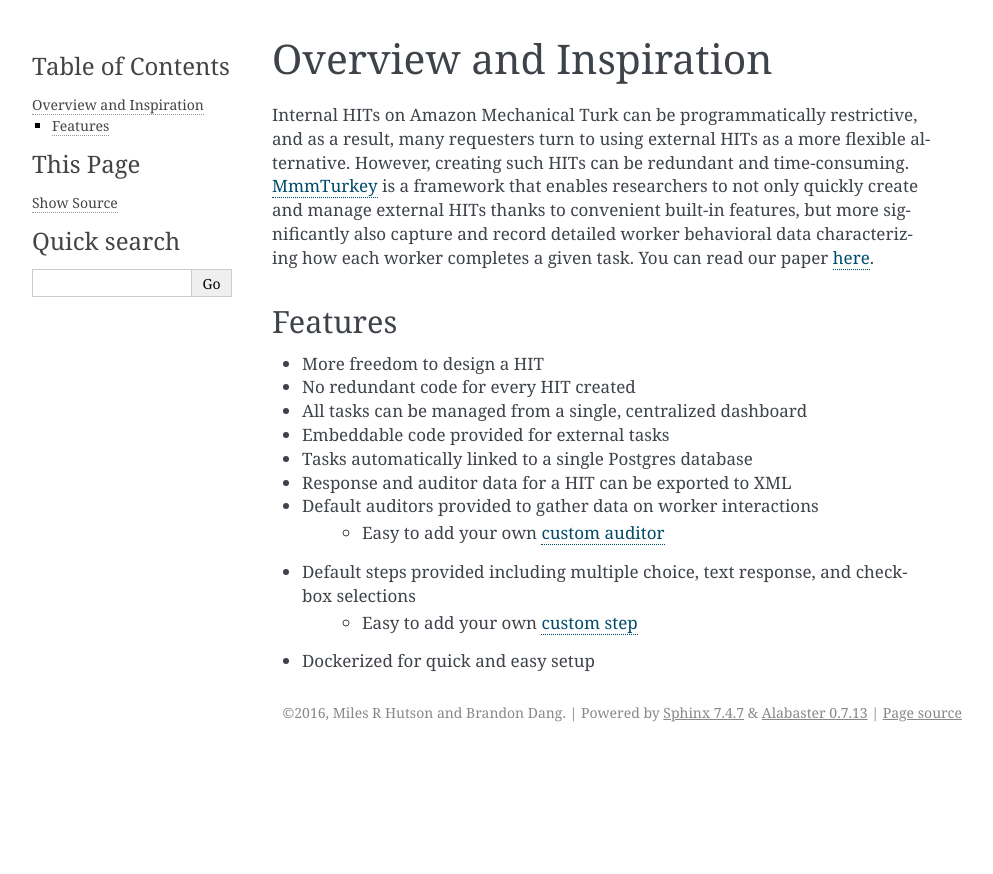
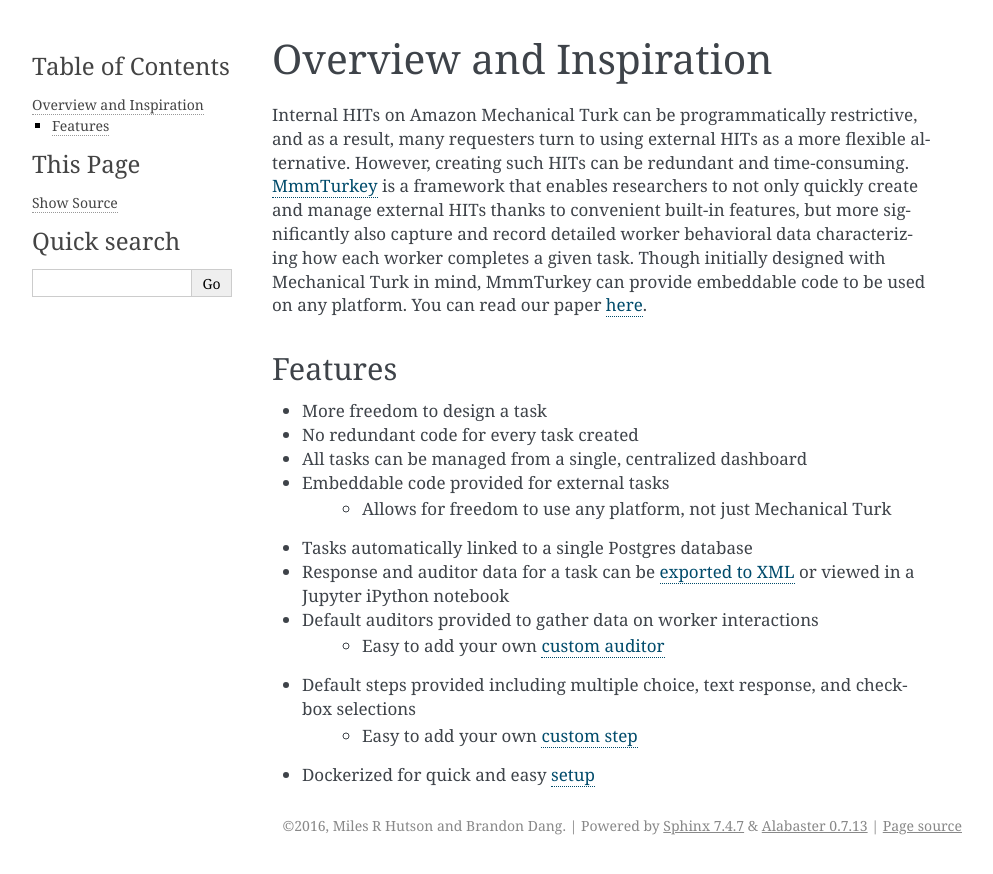
Before and after one commit to CuriousG102/turkey, a Sphinx documentation site: the page built from web/turkey/docs/source/overview.rst, in a window 1280 px wide. Shown: the top 874 px of the page, without its empty margins (148-1141 px from the left). Built offline with Sphinx 7.4.7, drawn with Linux system fonts in a browser that asks for light colours; pages that are not in the unit, such as notebooks, are missing from menus.

Commit message:
small edits

```diff
--- a/web/turkey/docs/source/data.rst
+++ b/web/turkey/docs/source/data.rst
@@ -1,3 +1,6 @@
 Using Data
 **********
-For a created task, the following are stored in a Postgres database: the metadata of the task, worker responses, metadata for each response, and auditor data for a response. Data stored in the database can be exported to XML. To view the XML, navigate to <your_site>/admin/survey/task/. Select the tasks for which you would like to retrieve responses, select the "Export tasks data" action, and hit "Go". Parse away.
+For a created task, the following are stored in a Postgres database: the metadata of the task, worker responses, metadata for each response, and auditor data for a response. Data stored in the database can be exported to XML. To view the XML, navigate to ``<your_site>/admin/survey/task/``. Select the tasks for which you would like to retrieve responses, select the "Export tasks data" action, and hit "Go". Parse away.
+
+Additionally, you can view and manipulate task data in Jupyter iPython notebooks.
+.. todo: tutorial
--- a/web/turkey/docs/source/overview.rst
+++ b/web/turkey/docs/source/overview.rst
@@ -1,20 +1,21 @@
 Overview and Inspiration
 ************************
-Internal HITs on Amazon Mechanical Turk can be programmatically restrictive, and as a result, many requesters turn to using external HITs as a more flexible alternative. However, creating such HITs can be redundant and time-consuming. `MmmTurkey <https://github.com/CuriousG102/turkey/>`_ is a framework that enables researchers to not only quickly create and manage external HITs thanks to convenient built-in features, but more significantly also capture and record detailed worker behavioral data characterizing how each worker completes a given task. You can read our paper `here <https://arxiv.org/abs/1609.00945>`_.
+Internal HITs on Amazon Mechanical Turk can be programmatically restrictive, and as a result, many requesters turn to using external HITs as a more flexible alternative. However, creating such HITs can be redundant and time-consuming. `MmmTurkey <https://github.com/CuriousG102/turkey/>`_ is a framework that enables researchers to not only quickly create and manage external HITs thanks to convenient built-in features, but more significantly also capture and record detailed worker behavioral data characterizing how each worker completes a given task. Though initially designed with Mechanical Turk in mind, MmmTurkey can provide embeddable code to be used on any platform. You can read our paper `here <https://arxiv.org/abs/1609.00945>`_.
 
 
 Features
 ========
-- More freedom to design a HIT
-- No redundant code for every HIT created
+- More freedom to design a task
+- No redundant code for every task created
 - All tasks can be managed from a single, centralized dashboard
 - Embeddable code provided for external tasks
+	* Allows for freedom to use any platform, not just Mechanical Turk
 - Tasks automatically linked to a single Postgres database
-- Response and auditor data for a HIT can be exported to XML
+- Response and auditor data for a task can be `exported to XML <data.html>`_ or viewed in a Jupyter iPython notebook
 - Default auditors provided to gather data on worker interactions
     * Easy to add your own `custom auditor <extending.html#auditors>`_
 
 - Default steps provided including multiple choice, text response, and checkbox selections
     * Easy to add your own `custom step <extending.html#steps>`_
 
-- Dockerized for quick and easy setup
+- Dockerized for quick and easy `setup <setup.html>`_
--- a/web/turkey/docs/source/taskcreation.rst
+++ b/web/turkey/docs/source/taskcreation.rst
@@ -1,6 +1,6 @@
 Creating a Task
 ***************
-At the admin home, select "Add interactive task". A new task requires an owner and a title and can be designated as an external task. Embeddable code is provided for external tasks so that users can take advantage of auditor functionality without being forced to use MmmTurkey to host the task. Hit "Save and continue editing" before adding steps or auditors. When you are finished creating your task, you can "publish" it so that workers can begin to view and complete your task. Once published, tasks cannot be changed (e.g., no new steps or auditors can be added).
+At the admin home, select "Add interactive task". A new task requires an owner and a title and can be marked as an external task via a checkbox. Embeddable code is provided for external tasks so that users can take advantage of auditor functionality without being forced to use MmmTurkey to host the task. Hit "Save and continue editing" before adding steps or auditors. When you are finished creating your task, you can "publish" it so that workers can begin to view and complete your task. Once published, tasks cannot be changed (e.g., no new steps or auditors can be added).
 
 Steps
 =====
```
